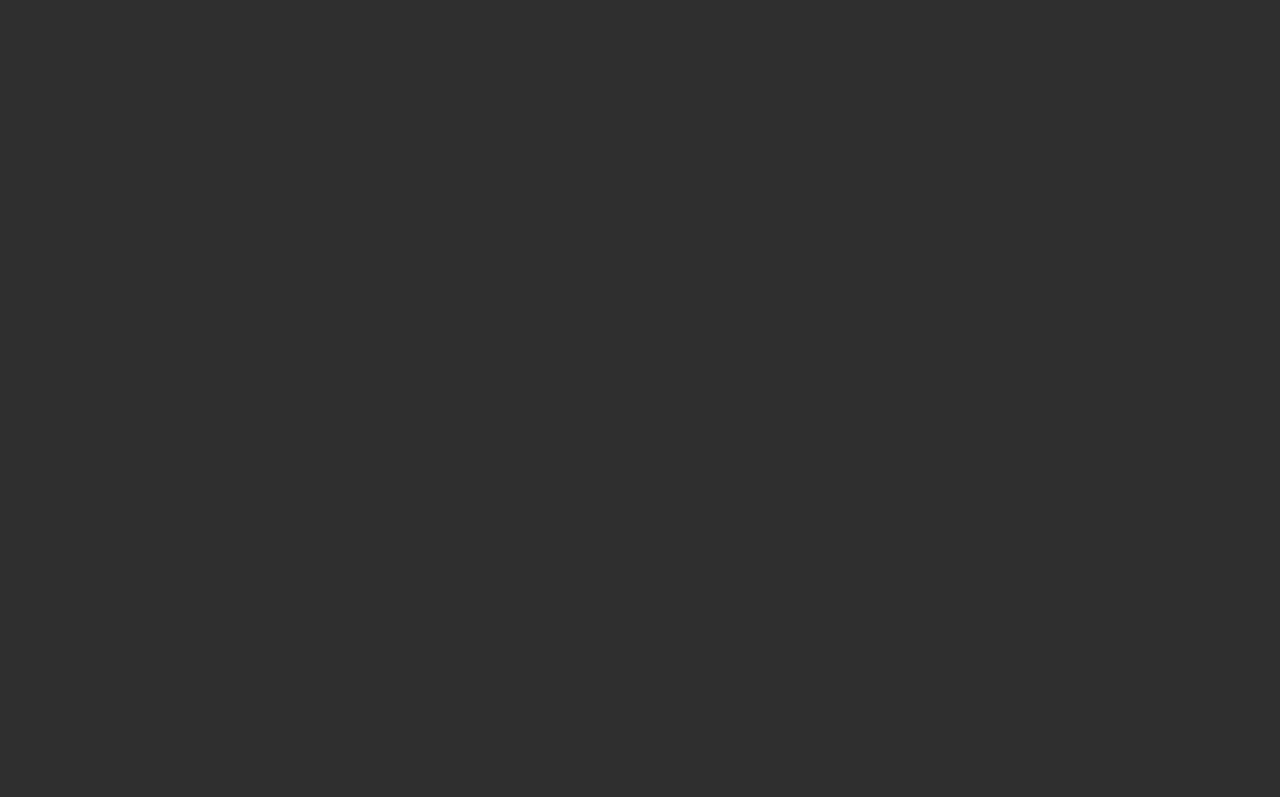
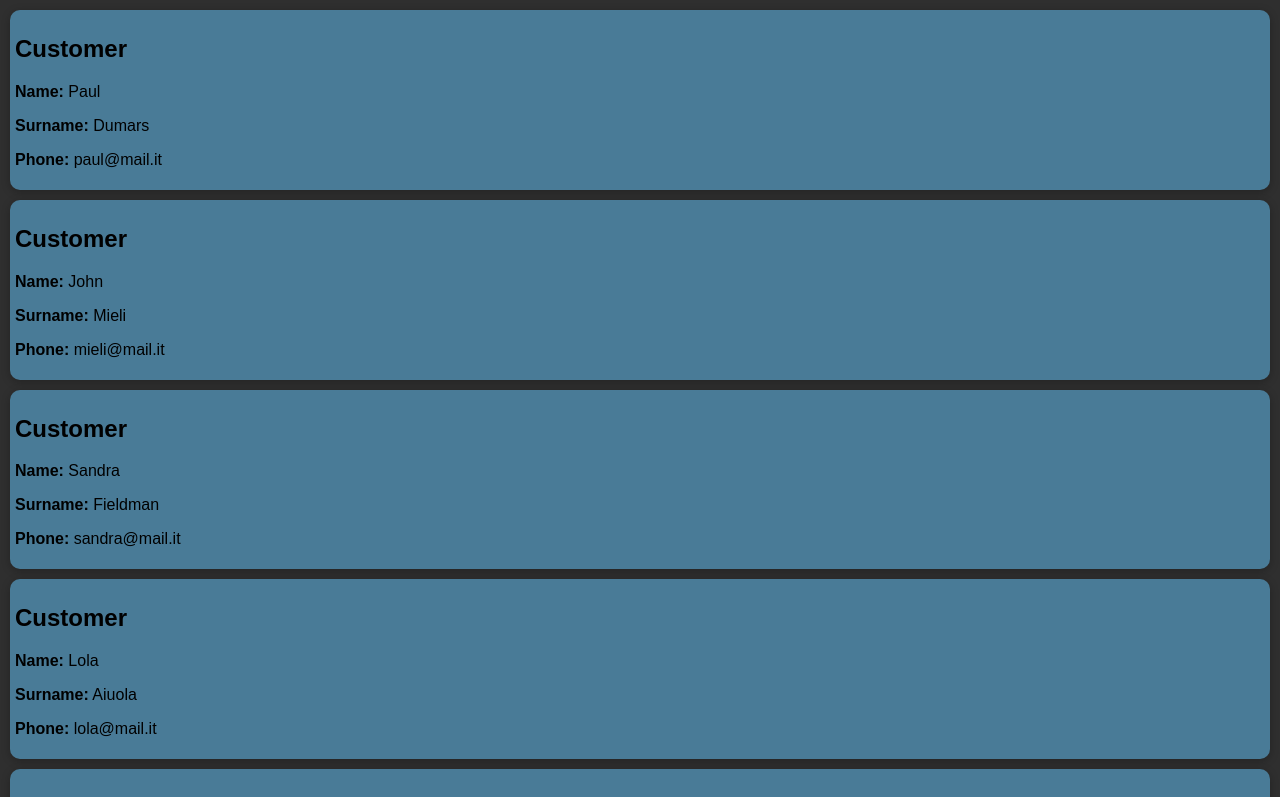
Before and after one commit to proietti-s/react_ex, a React (Create React App) app: page / in a window 1280 px wide. Shown: the top 797 px of the page. Built offline with nearby package versions, Linux system fonts and the light colour scheme.

Commit message:
customers list + styling

```diff
--- a/package.json
+++ b/package.json
@@ -8,7 +8,8 @@
     "@testing-library/user-event": "^7.2.1",
     "react": "^17.0.2",
     "react-dom": "^17.0.2",
-    "react-scripts": "^5.0.0"
+    "react-scripts": "^5.0.0",
+    "styled-components": "^5.3.3"
   },
   "scripts": {
     "start": "react-scripts start",
--- a/src/App.js
+++ b/src/App.js
@@ -1,19 +1,34 @@
-import React from "react";
+import React, { useState } from "react";
+
+import AddCustomers from "./components/Customers/AddCustomers";
+import CustomersList from "./components/Customers/CustomersList";
 
 const DATA_CUSTOMERS = [
-  {id: 'c1', firstName: 'Paul', secName: 'Dumars', email:'paul@mail.it'},
-  {id: 'c2', firstName: 'John', secName: 'Mieli', email:'mieli@mail.it'},
-  {id: 'c3', firstName: 'Sandra', secName: 'Fieldman', email:'sandra@mail.it'},
-  {id: 'c4', firstName: 'Lola', secName: 'Aiuola', email:'lola@mail.it'},
-  {id: 'c5', firstName: 'Billy', secName: 'Ballo', email:'billy@mail.it'}
-]
+  { id: "c1", firstName: "Paul", secName: "Dumars", email: "paul@mail.it" },
+  { id: "c2", firstName: "John", secName: "Mieli", email: "mieli@mail.it" },
+  {
+    id: "c3",
+    firstName: "Sandra",
+    secName: "Fieldman",
+    email: "sandra@mail.it",
+  },
+  { id: "c4", firstName: "Lola", secName: "Aiuola", email: "lola@mail.it" },
+  { id: "c5", firstName: "Billy", secName: "Ballo", email: "billy@mail.it" },
+];
 
 function App() {
+  const [customers, setCustomers] = useState(DATA_CUSTOMERS);
 
+  const addNewCustomer = (customer) => {
+    setCustomers((prevCustomers) => {
+      return [customer, ...prevCustomers];
+    });
+  };
 
   return (
     <div>
-
+      {/* <AddCustomers onAddCustomer = {addNewCustomer}/> */}
+      <CustomersList data={customers} />
     </div>
   );
 }
--- /dev/null
+++ b/src/components/Customers/AddCustomers.js
@@ -0,0 +1,6 @@
+/* import React from "react"; */
+/* const AddCustomers = (props) => {
+    return
+}
+
+export default AddCustomers; */
--- /dev/null
+++ b/src/components/Customers/CustomersList.js
@@ -0,0 +1,28 @@
+import React from "react";
+
+import Card from "../UI/Card";
+
+
+const CustomersList = (props) => {
+  /* const customers = props.data.map(customer => console.log(customer)) */
+  return (
+      <>
+      {props.data.map((customer) =>
+
+            <Card key={customer.id}>
+            <header>
+              <h2>Customer</h2>
+            </header>
+          <div>
+            <p><b>Name:</b> {customer.firstName}</p>
+            <p><b>Surname:</b> {customer.secName}</p>
+            <p><b>Phone:</b> {customer.email}</p>
+          </div>
+          </Card>
+
+      )}
+    </>
+  )
+}
+
+export default CustomersList;
--- /dev/null
+++ b/src/components/UI/Card.js
@@ -0,0 +1,16 @@
+import React from "react";
+import styled from "styled-components";
+
+const Wrapper = styled.div`
+  background: rgba(100, 200, 1200, 0.5);
+  box-shadow: 0 2px 8px rgba(0, 0, 0, 0.26);
+  border-radius: 10px;
+  padding: 5px;
+  margin: 10px;
+`;
+
+const Card = (props) => {
+  return <Wrapper>{props.children}</Wrapper>;
+};
+
+export default Card;
--- a/src/index.css
+++ b/src/index.css
@@ -9,4 +9,5 @@ html {
 
 body {
   margin: 0;
+
 }
```
Also changed, not shown: src/components/UI/Button.js (added), src/components/UI/ErrorModal.js (added), 1 other file (tests, documents, lock files or other folders).
